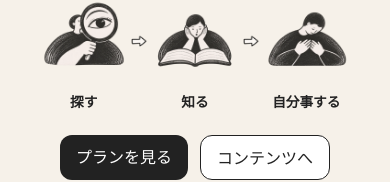
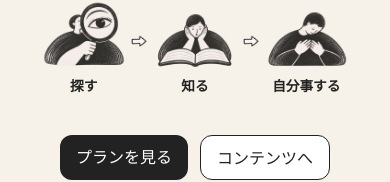
Before and after one commit to hiracoh/watashihertz, a Next.js app: page / in a window 390 px wide. Shown: the part 1145-1327 px from the top of the page. Built offline with nearby package versions, Linux system fonts and the light colour scheme; a web font is replaced by a local one.

Commit message:
style: bring homepage step labels closer to illustrations without moving buttons

```diff
--- a/app/globals.css
+++ b/app/globals.css
@@ -69,6 +69,8 @@ body {
   object-fit: contain;
 }
 .home-steps-label {
+  /* 画像内の透明余白を補正。レイアウト上の高さは変えず、下のボタン位置を維持 */
+  transform: translateY(-2.25rem);
   font-size: 1.25rem;
   font-weight: 600;
   letter-spacing: 0.06em;
@@ -100,6 +102,7 @@ body {
     transform: translateY(-0.7rem);
   }
   .home-steps-label {
+    transform: translateY(-1rem);
     font-size: clamp(0.75rem, 3.5vw, 1.25rem);
     letter-spacing: 0;
   }
```
